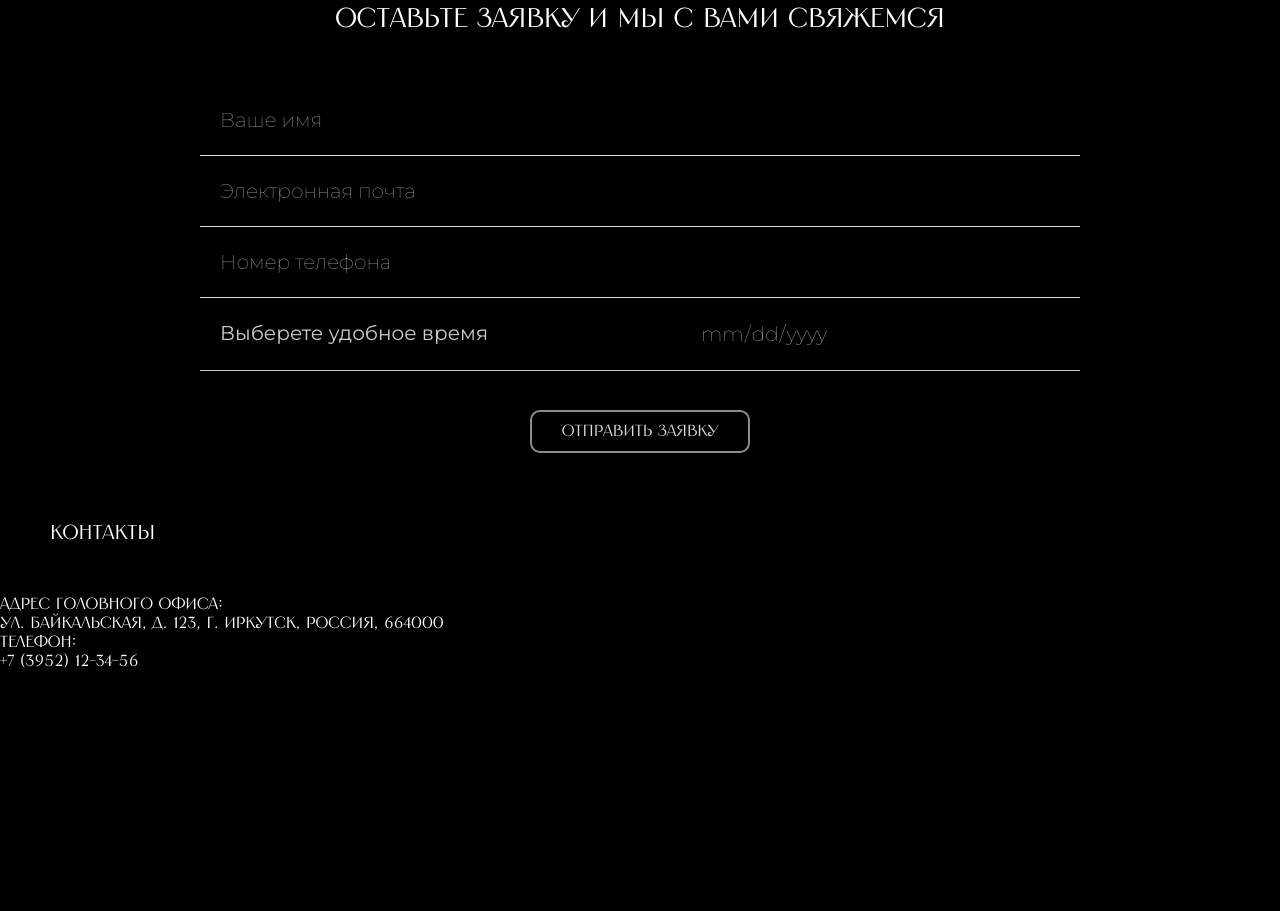
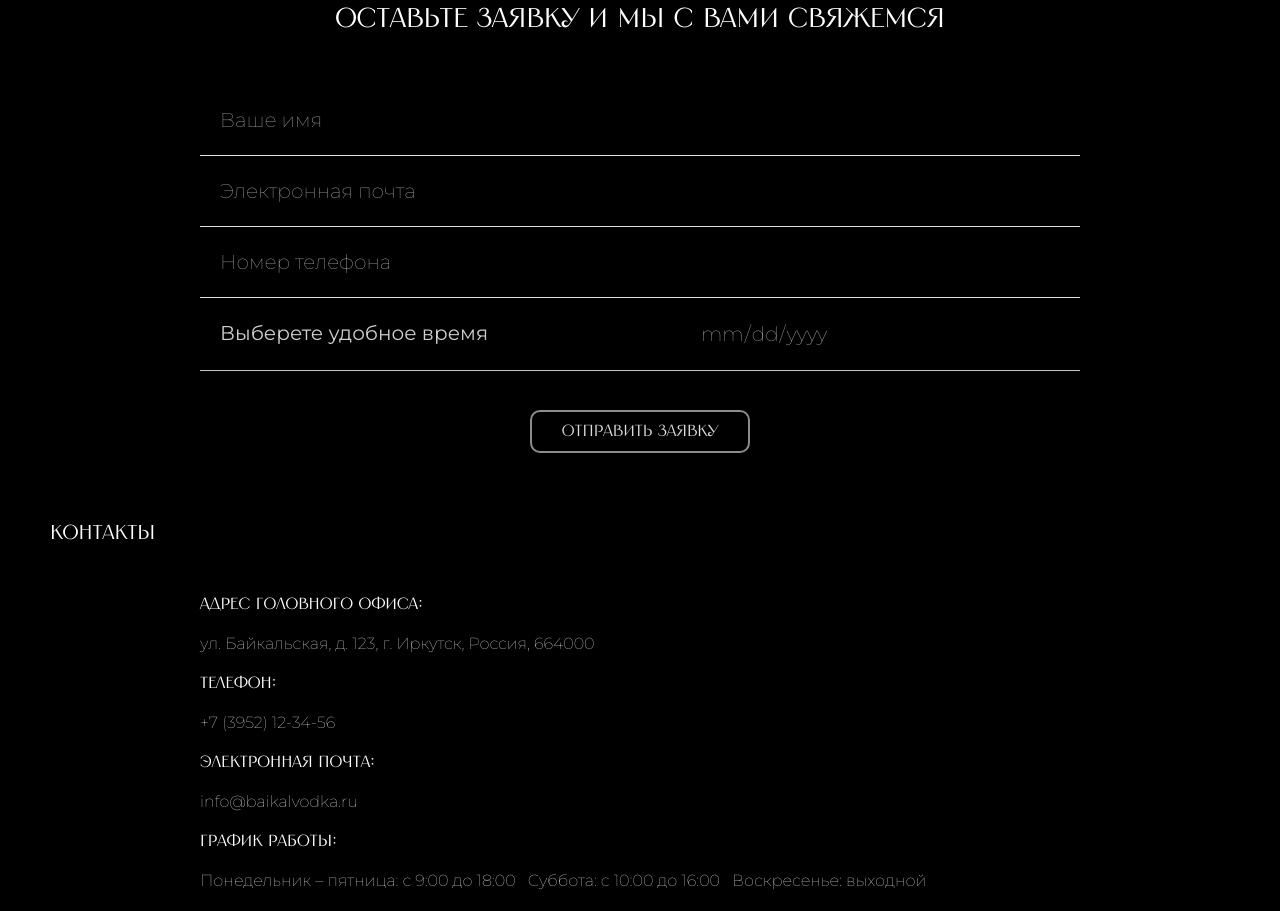
Before and after one commit to Potato600/jiiija, a plain HTML site: page index.html in a window 1280 px wide. Shown: the part 3049-3960 px from the top of the page. Before the commit the page ends 3720 px from the top, so only its background shows below. Drawn offline with Linux system fonts and the light colour scheme.

Commit message:
contacts

```diff
--- a/index.css
+++ b/index.css
@@ -276,3 +276,15 @@ form p {
 .date input{
     border: none;
 }
+.gl {
+    margin-left: 200px;
+}
+.vt {
+    font-size: 16px;
+    line-height: 30px;
+    font-weight: 100;
+    font-family: "Montserrat", sans-serif;
+    margin-left: 200px;
+    padding-top: 15px;
+    padding-bottom: 15px;
+}
--- a/index.html
+++ b/index.html
@@ -94,7 +94,12 @@
     <p class="vt">ул. Байкальская, д. 123, г. Иркутск, Россия, 664000</p>
     <p class="gl">Телефон:</p>
     <p class="vt">+7 (3952) 12-34-56</p>
-
+    <p class="gl">Электронная почта:</p>
+    <p class="vt">info@baikalvodka.ru</p>
+    <p class="gl">График работы:</p>
+    <p class="vt">Понедельник – пятница: с 9:00 до 18:00
+        Суббота: с 10:00 до 16:00
+        Воскресенье: выходной</p>
 </section>
 </body>
 </html>
```
